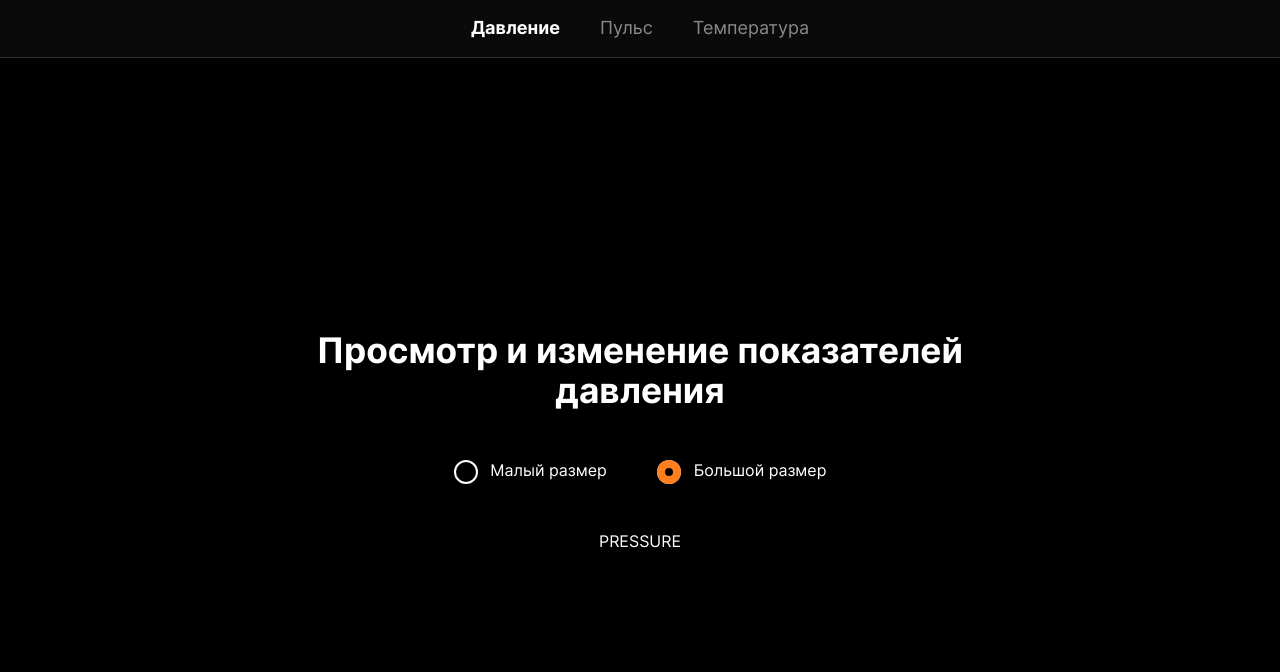
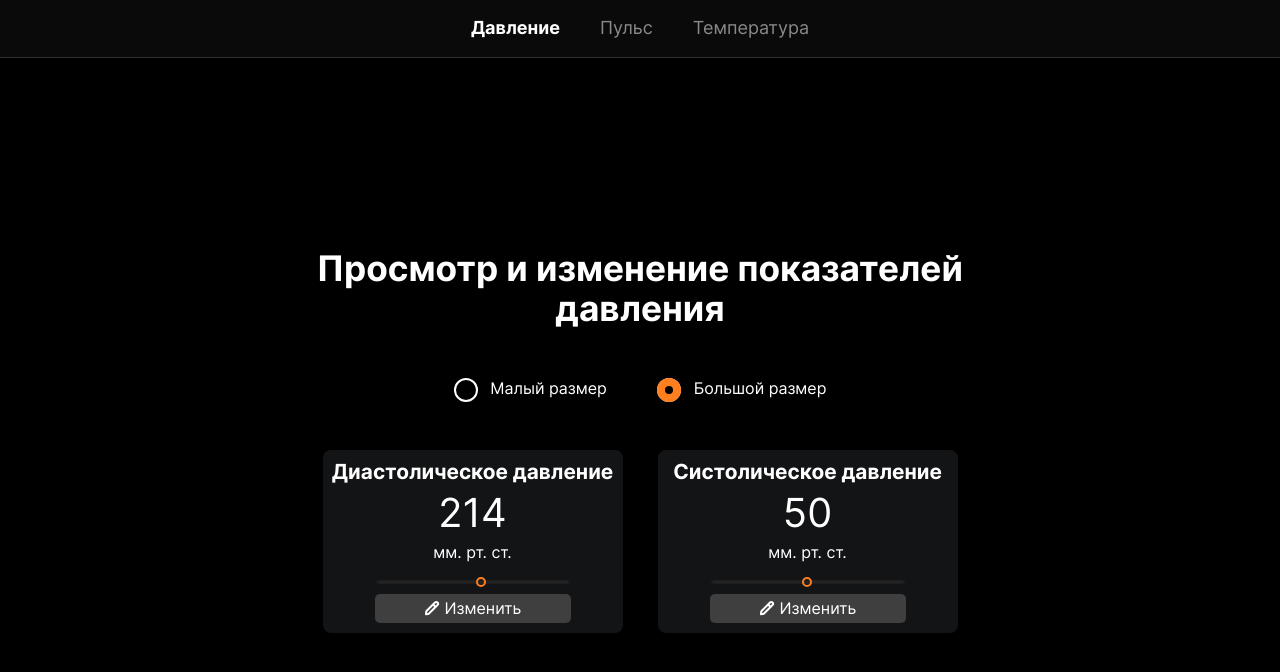
Before and after one commit to kivals/health-widget, a React (Vite) app: page /pressure in a window 1280 px wide. Shown: the top 672 px of the page. Built offline with nearby package versions, Linux system fonts and the light colour scheme.

Commit message:
feat: Add Parameter component and use it on Pressure page

```diff
--- /dev/null
+++ b/src/components/Parameter/Parameter.module.css
@@ -0,0 +1,78 @@
+.container {
+    display: flex;
+    flex-direction: column;
+    align-items: center;
+    padding: 10px 5px;
+    background-color: #131415;
+    border-radius: 8px;
+    min-width: 300px;
+    min-height: 170px;
+}
+
+.body {
+    flex-grow: 1;
+    display: flex;
+    flex-direction: column;
+    justify-content: center;
+    align-items: center;
+    width: 100%;
+}
+
+.name {
+    font-weight: 700;
+    font-size: 1.3rem;
+    margin-bottom: 7px;
+}
+
+.value {
+    font-size: 2.5rem;
+    margin-bottom: 7px;
+}
+
+.units {
+    font-size: 1rem;
+    margin-bottom: 7px;
+}
+
+.range_wrapper {
+    width: 196px;
+    margin-bottom: 7px;
+}
+
+.actions {
+    flex-shrink: 1;
+    display: flex;
+    gap: 3px;
+}
+
+.container.small {
+    align-items: flex-start;
+    min-height: auto;
+}
+
+.container.small .body {
+    flex-direction: row;
+    align-items: baseline;
+}
+
+.container.small .name {
+    font-size: 1rem;
+    display: flex;
+    justify-content: space-between;
+    align-items: center;
+    width: 100%;
+}
+
+.container.small .value {
+    font-size: .9rem;
+    margin-right: .3rem
+}
+
+.container.small .units {
+    font-size: .9rem;
+    margin-right: .9rem
+}
+
+.container.small .range_wrapper {
+    flex-grow: 1;
+}
--- /dev/null
+++ b/src/components/Parameter/Parameter.tsx
@@ -0,0 +1,101 @@
+import { FC, useContext, useMemo, useState } from "react";
+import { AppContext } from "../../context/AppContext.tsx";
+import { TAppContext } from "../../types/TAppContext.ts";
+import { IData } from "../../types/IData.ts";
+import { TState } from "../../types/TState.ts";
+import NumberInput from "../UI/NumberInput/NumberInput.tsx";
+import ApplyEditButton from "../UI/ApplyEditButton/ApplyEditButton.tsx";
+import CancelEditButton from "../UI/CancelEditButton/CancelEditButton.tsx";
+import ChangeButton from "../UI/ChangeButton/ChangeButton.tsx";
+import RangeInput from "../UI/RangeInput/RangeInput.tsx";
+import { rangeValue } from "../../utils/common.ts";
+import styles from "./Parameter.module.css";
+
+interface IParameterProps {
+  data: IData;
+  state: TState;
+  onChangeParameter: (value: number) => void;
+  onChangeState: (value: TState) => void;
+}
+
+const Parameter: FC<IParameterProps> = ({
+  data,
+  state,
+  onChangeParameter,
+  onChangeState,
+}) => {
+  const { size } = useContext(AppContext) as TAppContext;
+  const [editableValue, setEditableValue] = useState<number | null>();
+
+  const preparedValue = useMemo(
+    () => rangeValue(data.minValue, data.maxValue, data.value),
+    [data.minValue, data.maxValue, data.value],
+  );
+
+  return (
+    <div className={`${styles.container} ${size === "sm" && styles.small}`}>
+      <h2 className={styles.name}>
+        {data.name}
+        {state === "show" && size === "sm" && (
+          <ChangeButton
+            size={"sm"}
+            isDisabled={!data.allowEdit}
+            onClick={() => onChangeState("edit")}
+          />
+        )}
+        {state === "edit" && size === "sm" && (
+          <div className={styles.actions}>
+            <ApplyEditButton
+              onClick={() =>
+                onChangeParameter(Number(editableValue) || data.value)
+              }
+            />
+            <CancelEditButton onClick={() => onChangeState("show")} />
+          </div>
+        )}
+      </h2>
+      <div className={styles.body}>
+        {state === "edit" ? (
+          <NumberInput
+            minValue={data.minValue}
+            maxValue={data.maxValue}
+            onChange={setEditableValue}
+          />
+        ) : (
+          <>
+            <span className={styles.value}>{preparedValue}</span>
+            <span className={styles.units}>{data.units}</span>
+            <div className={styles.range_wrapper}>
+              <RangeInput
+                maxValue={data.maxValue}
+                minValue={data.minValue}
+                value={preparedValue}
+              />
+            </div>
+          </>
+        )}
+      </div>
+      <div className={styles.actions}>
+        {state === "edit" && size === "lg" && (
+          <>
+            <ApplyEditButton
+              onClick={() =>
+                onChangeParameter(Number(editableValue) || data.value)
+              }
+            />
+            <CancelEditButton onClick={() => onChangeState("show")} />
+          </>
+        )}
+        {state === "show" && size === "lg" && (
+          <ChangeButton
+            size={"lg"}
+            isDisabled={!data.allowEdit}
+            onClick={() => onChangeState("edit")}
+          />
+        )}
+      </div>
+    </div>
+  );
+};
+
+export default Parameter;
--- a/src/components/UI/CancelEditButton/CancelEditButton.tsx
+++ b/src/components/UI/CancelEditButton/CancelEditButton.tsx
@@ -1,15 +1,15 @@
-import {FC} from 'react';
+import { FC } from "react";
 import cancel_icon from "../../../icons/cancel-icon.svg";
 import IconButton from "../IconButton/IconButton.tsx";
 
 interface ICancelEditButton {
-  onClick: () => void,
+  onClick: () => void;
 }
 
 const CancelEditButton: FC<ICancelEditButton> = ({ onClick }) => {
   return (
     <IconButton onClick={onClick}>
-      <img src={cancel_icon} alt="Отменить значение"/>
+      <img src={cancel_icon} alt="Отменить значение" />
     </IconButton>
   );
 };
--- a/src/pages/Pressure/Pressure.tsx
+++ b/src/pages/Pressure/Pressure.tsx
@@ -1,15 +1,101 @@
-import { FC } from "react";
+import { FC, useContext, useState } from "react";
+import { AppContext } from "../../context/AppContext.tsx";
+import { TAppContext } from "../../types/TAppContext.ts";
+import { TState } from "../../types/TState.ts";
+import { IParameterConfig } from "../../types/IParameterConfig.ts";
+import Parameter from "../../components/Parameter/Parameter.tsx";
 import PageLayout from "../PageLayout/PageLayout.tsx";
+import { rangeValue } from "../../utils/common.ts";
+import { mockDiastolicData, mockSystolicData } from "../../mock/data.ts";
 
 interface IPressure {
-  title: string,
+  title: string;
 }
 
 const Pressure: FC<IPressure> = ({ title }) => {
+  const {
+    systolicHistory,
+    setSystolicHistory,
+    diastolicHistory,
+    setDiastolicHistory,
+  } = useContext(AppContext) as TAppContext;
+
+  const [systolicParameter, setSystolicParameter] = useState<IParameterConfig>({
+    data: mockSystolicData,
+    state: "show",
+  });
+
+  const [diastolicParameter, setDiastolicParameter] =
+    useState<IParameterConfig>({
+      data: mockDiastolicData,
+      state: "show",
+    });
+
+  const onChangeSystolicState = (state: TState) => {
+    setSystolicParameter((prev) => ({
+      ...prev,
+      state,
+    }));
+  };
+
+  const onChangeSystolicValue = (value: number) => {
+    setSystolicParameter((prev) => ({
+      data: {
+        ...prev.data,
+        value,
+      },
+      state: "show",
+    }));
+    setSystolicHistory([
+      ...systolicHistory,
+      rangeValue(
+        systolicParameter.data.minValue,
+        systolicParameter.data.maxValue,
+        value,
+      ),
+    ]);
+  };
+
+  const onChangeDiastolicState = (state: TState) => {
+    setDiastolicParameter((prev) => ({
+      ...prev,
+      state,
+    }));
+  };
+
+  const onChangeDiastolicValue = (value: number) => {
+    setDiastolicParameter((prev) => ({
+      data: {
+        ...prev.data,
+        value,
+      },
+      state: "show",
+    }));
+
+    setDiastolicHistory([
+      ...diastolicHistory,
+      rangeValue(
+        diastolicParameter.data.minValue,
+        diastolicParameter.data.maxValue,
+        value,
+      ),
+    ]);
+  };
 
   return (
     <PageLayout title={title}>
-      PRESSURE
+      <Parameter
+        data={systolicParameter.data}
+        state={systolicParameter.state}
+        onChangeParameter={onChangeSystolicValue}
+        onChangeState={onChangeSystolicState}
+      />
+      <Parameter
+        data={diastolicParameter.data}
+        state={diastolicParameter.state}
+        onChangeParameter={onChangeDiastolicValue}
+        onChangeState={onChangeDiastolicState}
+      />
     </PageLayout>
   );
 };
--- /dev/null
+++ b/src/types/IParameterConfig.ts
@@ -0,0 +1,7 @@
+import {IData} from "./IData.ts";
+import {TState} from "./TState.ts";
+
+export interface IParameterConfig {
+  data: IData,
+  state: TState,
+}
--- /dev/null
+++ b/src/utils/common.ts
@@ -0,0 +1,3 @@
+export const rangeValue = (min: number, max: number, value: number): number => {
+  return Math.min(Math.max(value, min), max);
+}
```
Also changed, not shown: src/components/UI/ApplyEditButton/ApplyEditButton.tsx (+4 -4 lines), src/components/UI/ChangeButton/ChangeButton.tsx (+7 -8 lines), src/components/UI/IconButton/IconButton.tsx (+4 -4 lines), src/components/UI/NumberInput/NumberInput.tsx (+8 -8 lines), 1 other file (tests, documents, lock files or other folders).
